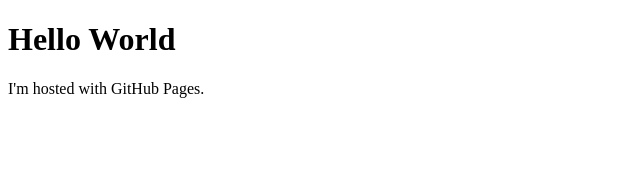
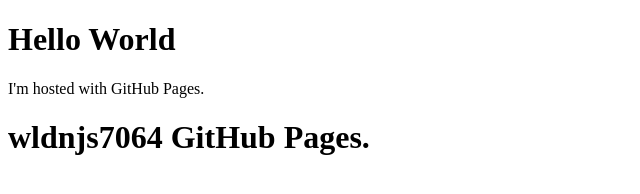
Before and after one commit to wldnjs7064/wldnjs7064.github.io, a plain HTML site: page index.html in a window 1280 px wide. Shown: the whole page, without its empty margins (0-640 px from the left). Drawn offline with Linux system fonts and the light colour scheme.

Commit message:
update index.html

```diff
--- a/index.html
+++ b/index.html
@@ -3,5 +3,6 @@
 <body>
 <h1>Hello World</h1>
 <p>I'm hosted with GitHub Pages.</p>
+<h1>wldnjs7064 GitHub Pages.</h1>
 </body>
 </html>
```
